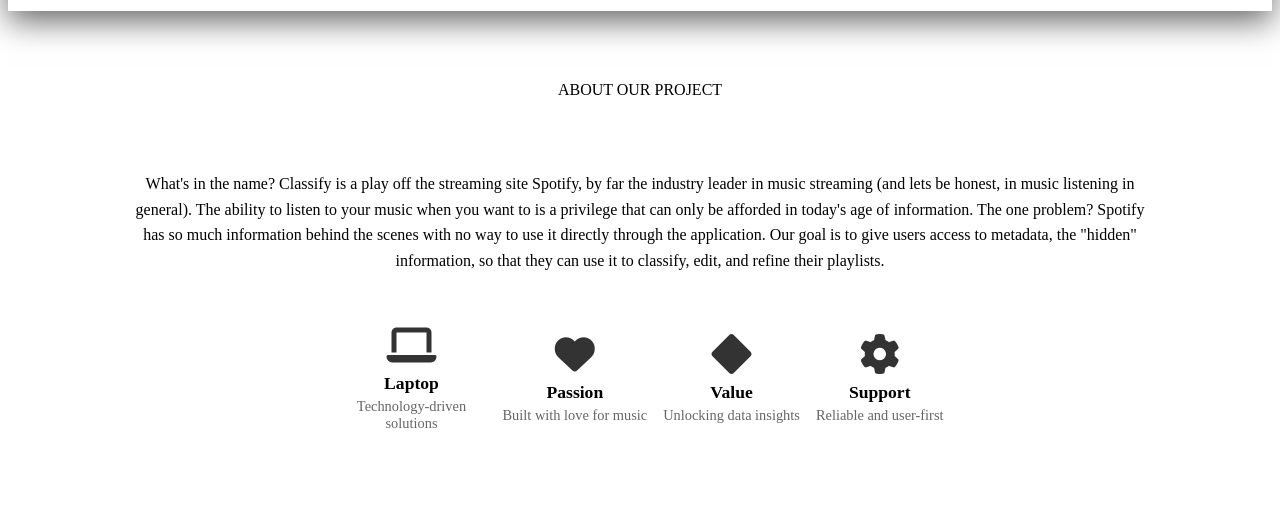
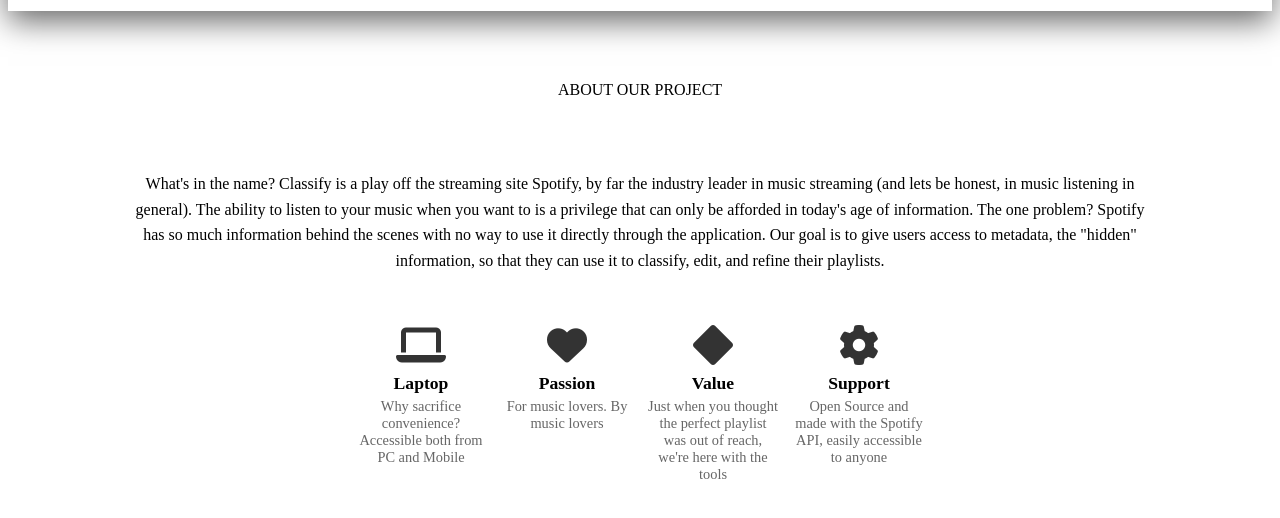
Before and after one commit to johnathanhill12/INST377-FinalProject, a plain HTML site: page AboutPage.html in a window 1280 px wide. Shown: the part 90-608 px from the top of the page. Drawn offline with Linux system fonts and the light colour scheme.

Commit message:
Updated the subtext in the value section and fixed formatting issues

```diff
--- a/AboutPage.html
+++ b/AboutPage.html
@@ -37,25 +37,25 @@
                 <div class="value-item">
                   <i class="fa-solid fa-laptop"></i>
                   <div class="label">Laptop</div>
-                  <div class="subtext">Technology-driven solutions</div>
+                  <div class="subtext">Why sacrifice convenience? Accessible both from PC and Mobile</div>
                 </div>
 
                 <div class="value-item">
                   <i class="fa-solid fa-heart"></i>
                   <div class="label">Passion</div>
-                  <div class="subtext">Built with love for music</div>
+                  <div class="subtext">For music lovers. By music lovers </div>
                 </div>
 
                 <div class="value-item">
                   <i class="fa-solid fa-diamond"></i>
                   <div class="label">Value</div>
-                  <div class="subtext">Unlocking data insights</div>
+                  <div class="subtext">Just when you thought the perfect playlist was out of reach, we're here with the tools </div>
                 </div>
 
                 <div class="value-item">
                   <i class="fa-solid fa-gear"></i>
                   <div class="label">Support</div>
-                  <div class="subtext">Reliable and user-first</div>
+                  <div class="subtext">Open Source and made with the Spotify API, easily accessible to anyone</div>
                 </div>
               </div>
 
--- a/Website-layout.css
+++ b/Website-layout.css
@@ -75,7 +75,7 @@
 .values-section {
     display: flex;
     justify-content: space-evenly;
-    align-items: center;
+    align-items: flex-start;
     text-align: center;
     padding: 2rem;
     flex-wrap: wrap;
@@ -86,6 +86,8 @@
     display: flex;
     flex-direction: column;
     align-items: center;
+    width: 130px;
+    min-height:200px;
     max-width: 150px;
   }
 
```
